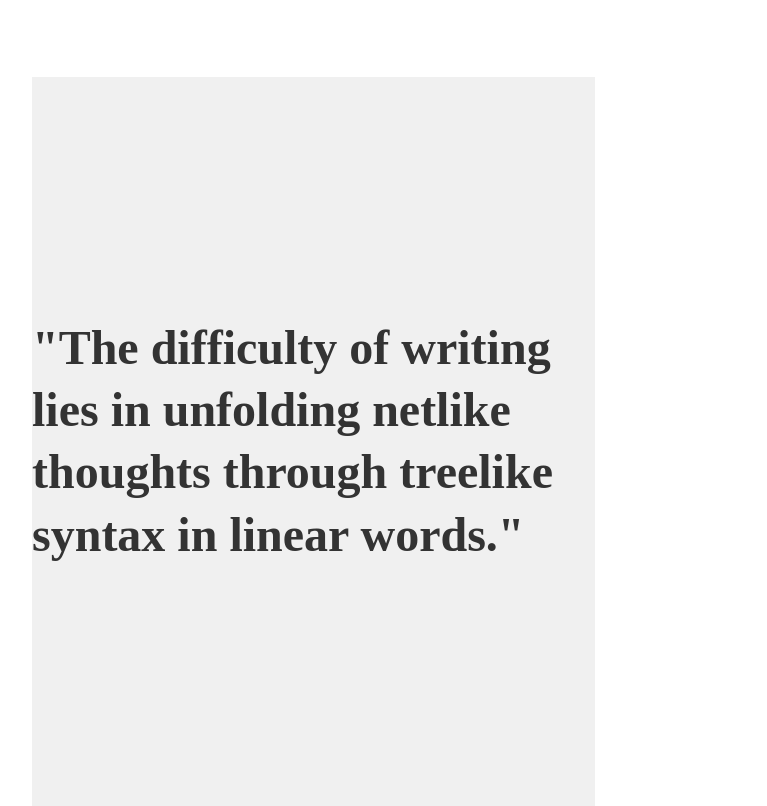
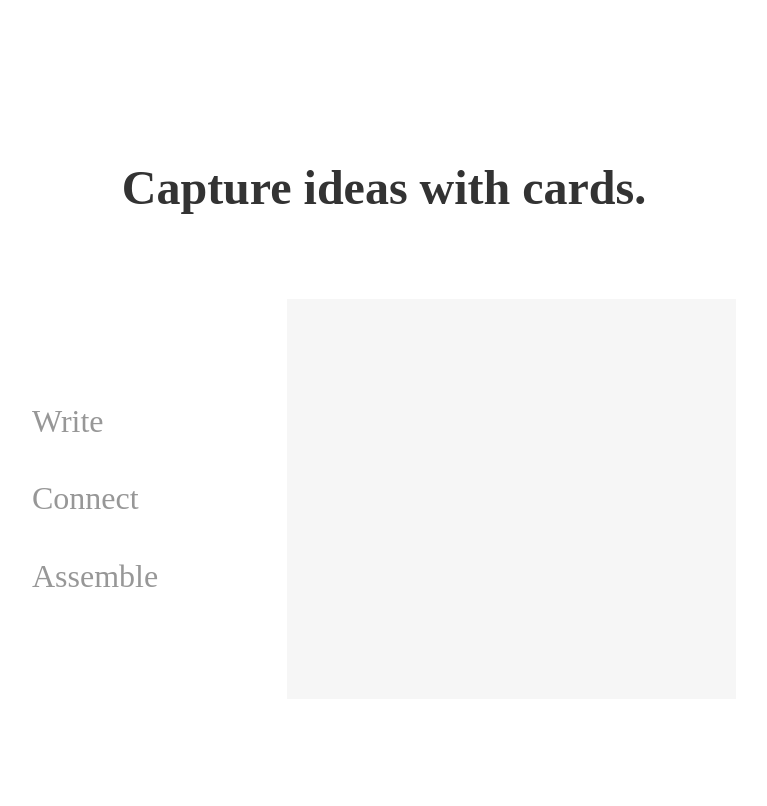
Before and after one commit to qianningxu/DD_landing_page, a plain HTML site: page index.html in a window 1280 px wide. Shown: the part 845-1651 px from the top of the page, without its empty margins (256-1023 px from the left). Drawn offline with Linux system fonts and the light colour scheme; a web font is replaced by a local one.

Commit message:
third commit

```diff
--- a/index.html
+++ b/index.html
@@ -18,21 +18,14 @@
 
   <!-- Hero Section -->
   <main>
-    <section class="hero">
+    <section class="hero section-gap">
       <h1 class="heading heading-large">Turn scattered ideas into<br>a flowing article.</h1>
       <p>A non-linear editor to freely create, develop and assemble your ideas.</p>
       <div class="hero-image"></div>
     </section>
 
-    <!-- Quote Section -->
-    <section class="quote">
-      <h1 class="heading heading-large">
-        "The difficulty of writing lies in unfolding netlike thoughts through treelike syntax in linear words."
-      </h1>
-    </section>
-
     <!-- Features Section -->
-    <section class="features">
+    <section class="features section-gap">
       <!-- Feature 1 -->
       <div class="feature">
         <h1 class="heading heading-large">Capture ideas with cards.</h1>
--- a/styles/components.css
+++ b/styles/components.css
@@ -1,17 +1,20 @@
 /* UI Components */
 .try-btn {
-    padding: 8px 12px;
+    padding: 0.3rem 0.6rem;
     background-color: #000;
     color: #fff;
     border: none;
     cursor: pointer;
+    border-radius: 0.25rem;
+    font-family: 'Source Serif Pro', serif;
+    font-size: 1.2rem;
 }
 
 /* Image components */
 .hero-image, .feature-image {
     width: 100%;
-    height: 200px;
-    background-color: #e0e0e0;
+    height: 25rem;
+    background-color: #f6f6f6;
 }
 
 /* Feature components */
--- a/styles/layout.css
+++ b/styles/layout.css
@@ -24,7 +24,7 @@ header {
 
 .hero {
     padding-top: 2rem;
-    padding-bottom: 5rem;
+    padding-bottom: 10rem;
     text-align: center;
     display: flex;
     flex-direction: column;
@@ -36,46 +36,40 @@ header {
     background-color: #F6F6F6;
 }
 
-.quote {
-    padding-top: 15rem;
-    padding-bottom: 15rem;
-    width: 80%;
+.feature {
+    display: flex;
+    flex-direction: column;
+    gap: 2rem;
+    margin-bottom: 10rem;
 }
 
-.features {
-    display: flex;
-    flex-direction: column;
-    gap: 30px;
-    padding: 20px 0;
-}
-
-.feature {
-    margin: 10rem 0;
-    display: flex;
-    flex-direction: column;
-    gap: 20px;
+.feature:last-child {
+    margin-bottom: 0;
 }
 
 .feature-content {
-    margin: 5rem 0;
+    margin: 3rem 0;
     display: flex;
     gap: 30px;
     align-items: center;
 }
 
 .feature-text {
-    flex: 4;
+    flex: 3.3;
 }
 
 .feature-image {
-    flex: 6;
+    flex: 6.6;
     min-height: 300px;
-    background-color: #f0f0f0;
+    background-color: #F6F6F6;
 }
 
 .feature-text ul {
     text-align: left;
-    list-style-position: inside; /* This ensures bullets/numbers align properly */
+    list-style-position: inside;
+    display: flex;
+    flex-direction: column;
+    gap: 1rem;
 }
 
 .feature-text li {
--- a/styles/typography.css
+++ b/styles/typography.css
@@ -21,7 +21,7 @@ body {
 
 .heading-medium {
     font-size: 2rem;
-    font-weight: 600;
+    font-weight: 400;
     color: #979797;
 }
 
@@ -35,5 +35,4 @@ body {
     padding-top: 2rem;
     padding-bottom: 2.5rem;
     width: 100%;
-    background-color: #f0f0f0;
 }
```
